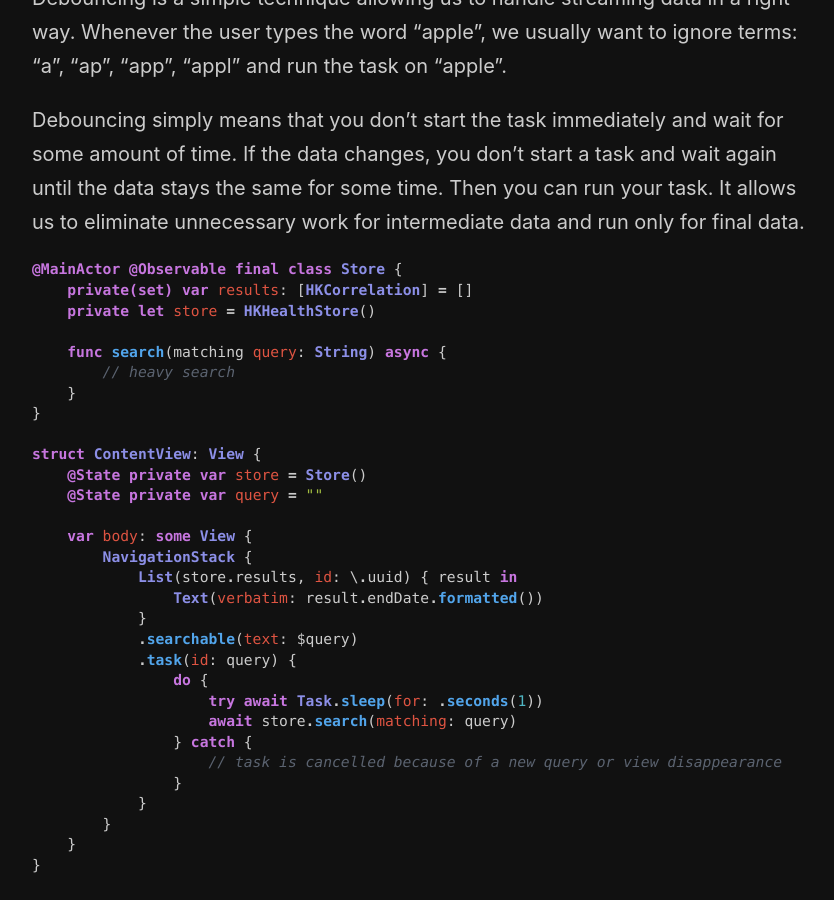
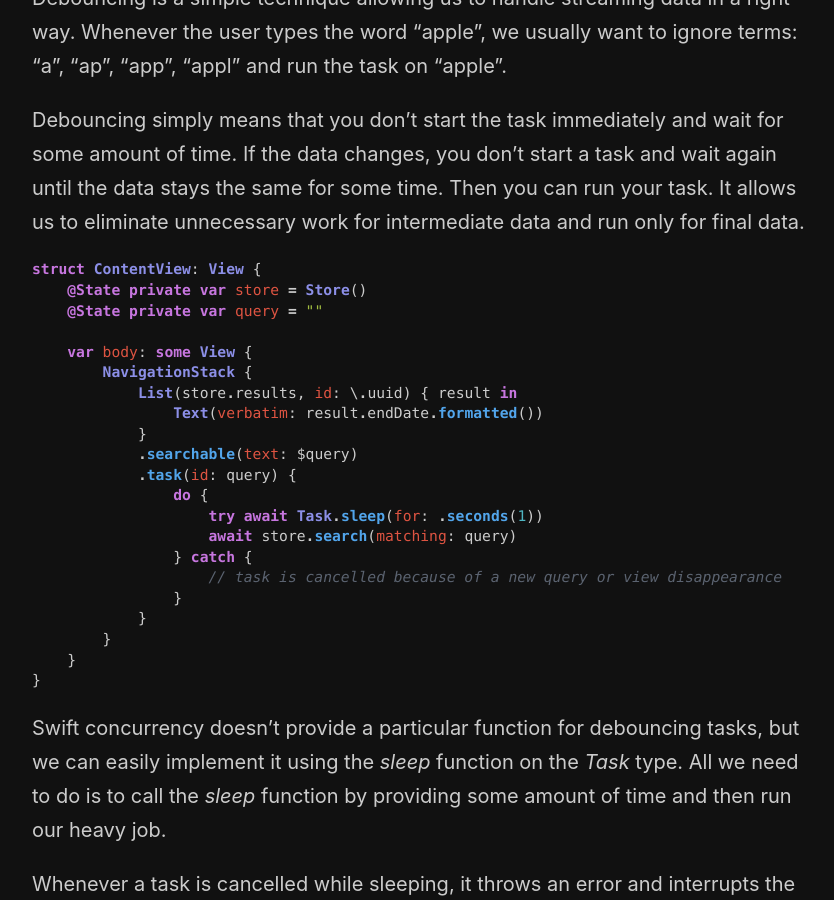
Before and after one commit to mecid/mecid.github.io, a Jekyll site: the page built from _posts/2025-02-18-yielding-and-debouncing-in-swift-concurrency.md, in a window 1280 px wide and 900 px high, scrolled down 1564 px. Shown: the whole window, without its empty margins (218-1052 px from the left). Built offline with Jekyll 4.4.1, drawn with Linux system fonts in a browser that asks for light colours.

Commit message:
small code example improvement

````diff
--- a/_posts/2025-02-18-yielding-and-debouncing-in-swift-concurrency.md
+++ b/_posts/2025-02-18-yielding-and-debouncing-in-swift-concurrency.md
@@ -48,15 +48,6 @@ Debouncing is a simple technique allowing us to handle streaming data in a right
 Debouncing simply means that you don’t start the task immediately and wait for some amount of time. If the data changes, you don’t start a task and wait again until the data stays the same for some time. Then you can run your task. It allows us to eliminate unnecessary work for intermediate data and run only for final data.
 
 ```swift
-@MainActor @Observable final class Store {
-    private(set) var results: [HKCorrelation] = []
-    private let store = HKHealthStore()
-
-    func search(matching query: String) async {
-        // heavy search
-    }
-}
-
 struct ContentView: View {
     @State private var store = Store()
     @State private var query = ""
````
